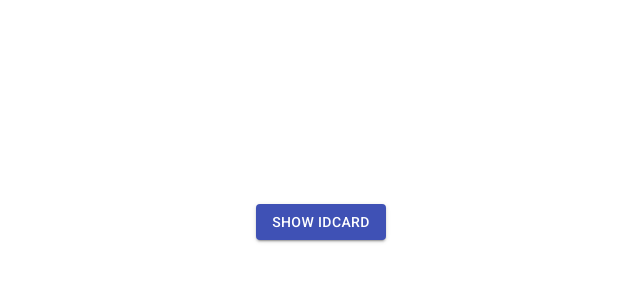
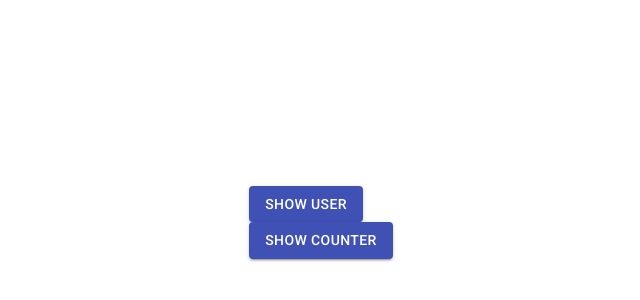
Before and after one commit to nikocevicstefan/amp-react, a React (Create React App) app: page / in a window 1280 px wide. Shown: the part 178-478 px from the top of the page, without its empty margins (319-959 px from the left). Built offline with nearby package versions, Linux system fonts and the light colour scheme.

Commit message:
Completes second exercise

```diff
--- a/src/App.js
+++ b/src/App.js
@@ -1,11 +1,15 @@
 import React from 'react';
 import './App.css';
-import Home from './Page/Home'
+import Counter from './Page/Counter'
+import Home from "./Page/Home";
 
 function App() {
-  return (
-    <Home />
-  );
+    return (
+        <>
+            <Home/>
+            <Counter/>
+        </>
+    );
 }
 
 export default App;
--- a/src/Component/IDCard.js
+++ b/src/Component/IDCard.js
@@ -12,6 +12,6 @@ const IDCard = ({user}) => {
         </div>
         </>
      );
-}
+};
 
 export default IDCard;
--- a/src/Component/Modal.js
+++ b/src/Component/Modal.js
@@ -28,7 +28,7 @@ const useStyles = makeStyles(theme => ({
   },
 }));
 
-const SimpleModal = ({user}) => {
+const SimpleModal = ({content, title}) => {
   const classes = useStyles();
   // getModalStyle is not a pure function, we roll the style only on the first render
   const [modalStyle] = React.useState(getModalStyle);
@@ -42,10 +42,16 @@ const SimpleModal = ({user}) => {
     setOpen(false);
   };
 
+  const closeButtonStyle = {
+    marginTop: '10px',
+    paddingTop: '10px',
+    alignSelf: 'center'
+  };
+
   return (
     <div>
       <Button variant="contained" color="primary" onClick={handleOpen}>
-        Show IDcard
+        Show {title}
       </Button>
       <Modal
         aria-labelledby="simple-modal-title"
@@ -54,13 +60,14 @@ const SimpleModal = ({user}) => {
         onClose={handleClose}
       >
         <div style={modalStyle} className={classes.paper}>
-          <IDcard user={user}/>
-          <Button onClick={handleClose}  variant="contained" color="secondary">Close</Button>
+          {content}
+          <br />
+          <Button onClick={handleClose}  variant="contained" color="secondary" style={closeButtonStyle}>Close</Button>
         </div>
       </Modal>
     </div>
   );
-}
+};
 
 
 export default SimpleModal;
--- /dev/null
+++ b/src/Page/Counter.js
@@ -0,0 +1,43 @@
+import React, { Component } from 'react';
+import Button from '@material-ui/core/Button';
+import Modal from "../Component/Modal";
+
+
+class Counter extends Component{
+    constructor(props) {
+        super(props);
+        this.state = {
+            counter: 0
+        };
+
+        this.addCount = this.addCount.bind(this);
+        this.subtractCount = this.subtractCount.bind(this)
+    }
+
+    addCount = () => {this.setState({counter: this.state.counter + 1})};
+    subtractCount = () => {this.setState({counter: this.state.counter - 1})};
+
+    renderCounter = () => {
+        return (
+            <>
+                <Button variant="contained" color="primary" onClick={this.addCount}>+</Button>
+                <h1>{this.state.counter}</h1>
+                <Button variant="contained" color="secondary" onClick={this.subtractCount}>-</Button>
+            </>
+        )
+    };
+
+    componentWillUnmount() {
+        console.log("COMPONENT WILL UNMOUNT");
+    }
+
+    render() {
+        return (
+            <>
+            <Modal content={this.renderCounter()} title="Counter"/>
+            </>
+        );
+    }
+}
+
+export default Counter;
--- a/src/Page/Home.js
+++ b/src/Page/Home.js
@@ -1,6 +1,7 @@
 import React from 'react';
 //import IDCard from '../Component/IDCard';
 import Modal from '../Component/Modal'
+import IDCard from "../Component/IDCard";
 
 
 class Home extends React.Component {
@@ -11,12 +12,12 @@ class Home extends React.Component {
             'age' : 24,
             'img' : process.env.PUBLIC_URL+'/photo.png'
         }
-     }
+     };
     render() {
         const user = this.state.user;
         return (
             <>
-            <Modal user={user}/>
+            <Modal content={<IDCard user={user}/>} title = "User"/>
             </>
          );
     }
```
